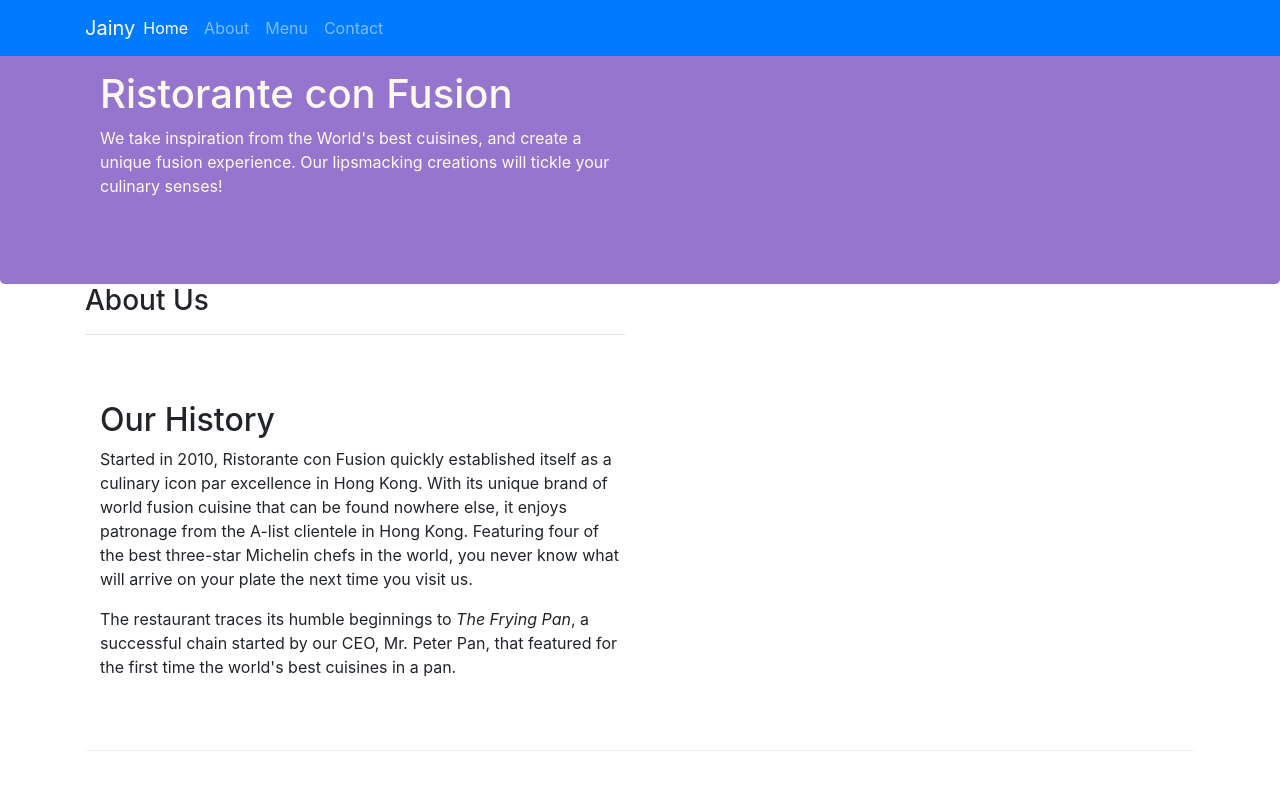
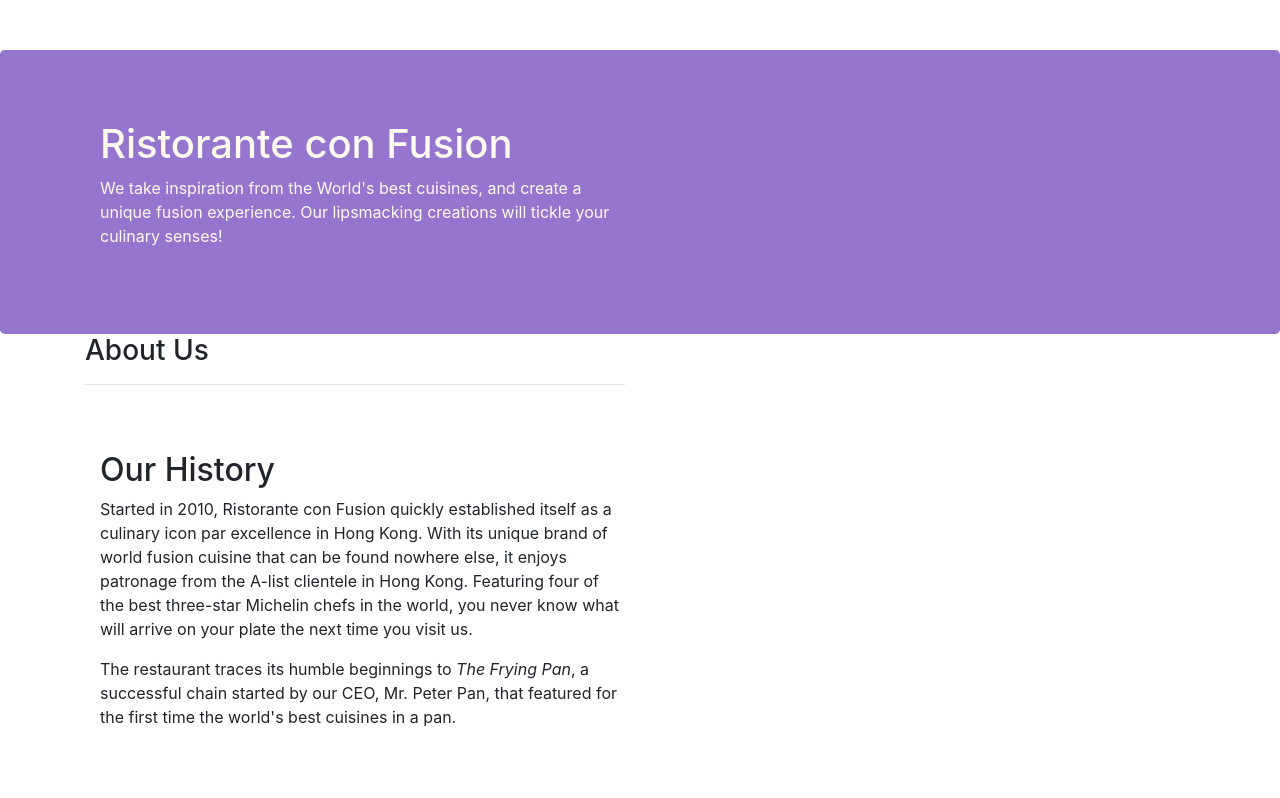
Before and after one commit to j836/bootstrap, a website: page aboutus.html in a window 1280 px wide. Shown: the top 798 px of the page. Drawn offline with nearby package versions, Linux system fonts and the light colour scheme.

Commit message:
CSS Styles changed

```diff
--- a/aboutus.html
+++ b/aboutus.html
@@ -17,7 +17,7 @@
 </head>
 
 <body>
-    <nav class="navbar navbar-dark navbar-expand-sm bg-primary fixed-top">
+    <nav class="navbar navbar-dark navbar-expand-sm  fixed-top">
 
         <div class="container">
 
@@ -30,15 +30,15 @@
             </button>
 
 
-            <a class="navbar-brand mr-auto" href="#">Jainy</a>
+            <a class="navbar-brand mr-auto" href="./index.html">Jainy</a>
 
 
             <div class="collapse navbar-collapse " id="Navbar">
                 <ul class="navbar-nav mr-auto">
 
-                    <li class="nav-item"><a class="nav-link active" href="./index.html">Home</a></li>
+                    <li class="nav-item"><a class="nav-link" href="./index.html">Home</a></li>
 
-                    <li class="nav-item"><a class="nav-link" href="./aboutus.html">About</a></li>
+                    <li class="nav-item"><a class="nav-link active " href="./aboutus.html">About</a></li>
                     <li class="nav-item"><a class="nav-link" href="#">Menu</a></li>
                     <li class="nav-item"><a class="nav-link" href="#">Contact</a></li>
 
--- a/css/styles.css
+++ b/css/styles.css
@@ -30,6 +30,12 @@
     margin:0px;
     color:#0f0f0f;
 }
+
+
 /*
-Notice that the navbar is partly covered in the jumbotron.WE shall fix it here.
+Notice that the navbar is partly covered in the jumbotron.WE shall fix it here.So to solve that we give a padding of 50px to the body from the top.
 */
+body {
+    padding:50px 0px 0px 0px;
+    z-index:0;
+}
```
Also changed, not shown: index.html (+1 -1 lines).
